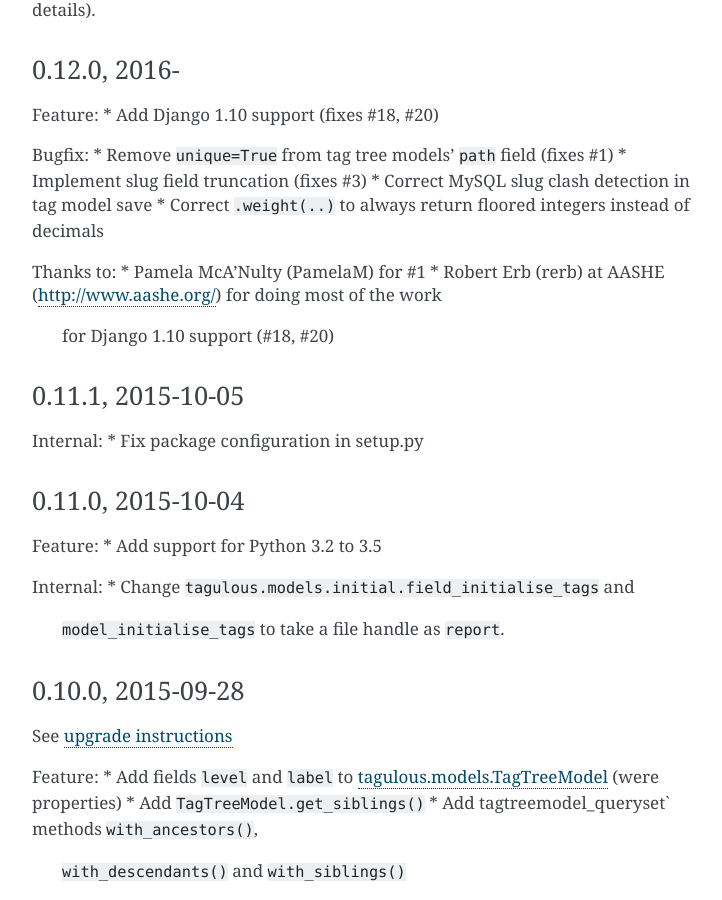
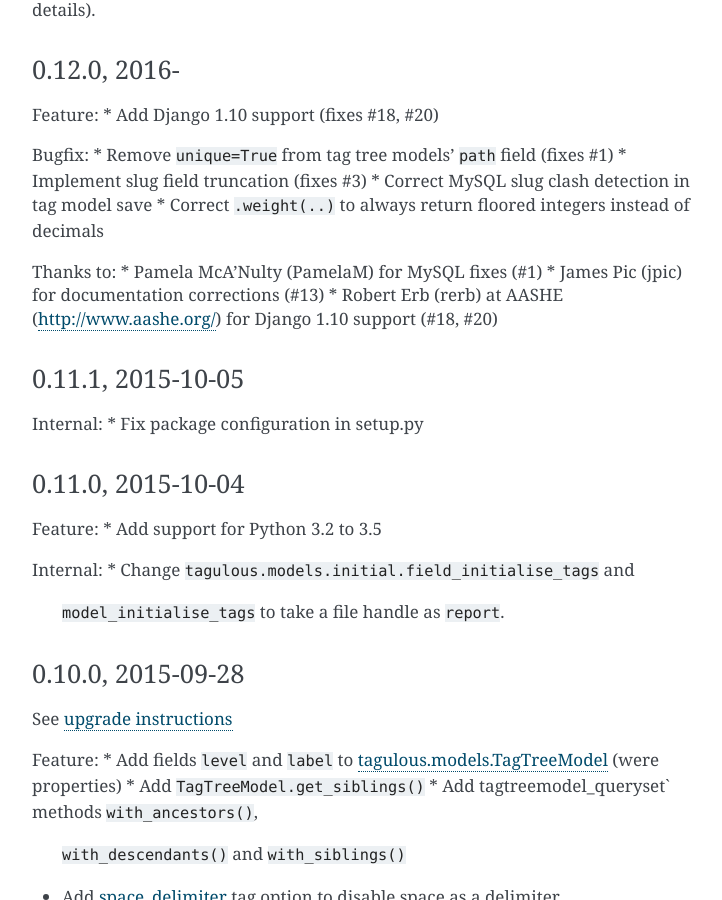
Before and after one commit to radiac/django-tagulous, a Sphinx documentation site: the page built from docs/upgrading.rst, in a window 1280 px wide and 900 px high, scrolled down 3769 px. Shown: the whole window, without its empty margins (388-1110 px from the left). Built offline with Sphinx 7.4.7, drawn with Linux system fonts in a browser that asks for light colours.

Commit message:
Add contributors

```diff
--- a/docs/upgrading.rst
+++ b/docs/upgrading.rst
@@ -206,9 +206,9 @@
 * Correct ``.weight(..)`` to always return floored integers instead of decimals
 
 Thanks to:
-* Pamela McA'Nulty (PamelaM) for #1
-* Robert Erb (rerb) at AASHE (http://www.aashe.org/) for doing most of the work
-  for Django 1.10 support (#18, #20)
+* Pamela McA'Nulty (PamelaM) for MySQL fixes (#1)
+* James Pic (jpic) for documentation corrections (#13)
+* Robert Erb (rerb) at AASHE (http://www.aashe.org/) for Django 1.10 support (#18, #20)
 
 
 0.11.1, 2015-10-05
--- a/tagulous/__init__.py
+++ b/tagulous/__init__.py
@@ -9,4 +9,6 @@
 __author__ = "Richard Terry"
 __credits__ = [
     "Pamela McA'Nulty (PamelaM)",
+    "James Pic (jpic)",
+    "Robert Erb (rerb) at AASHE",
 ]
```
